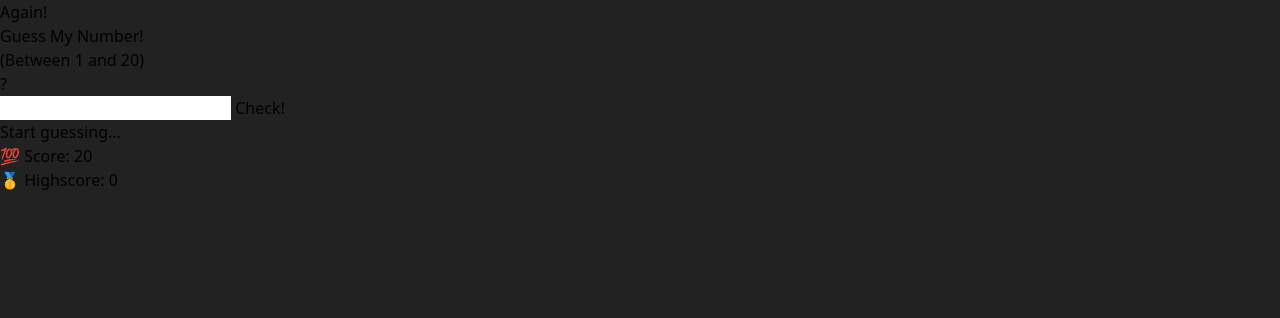
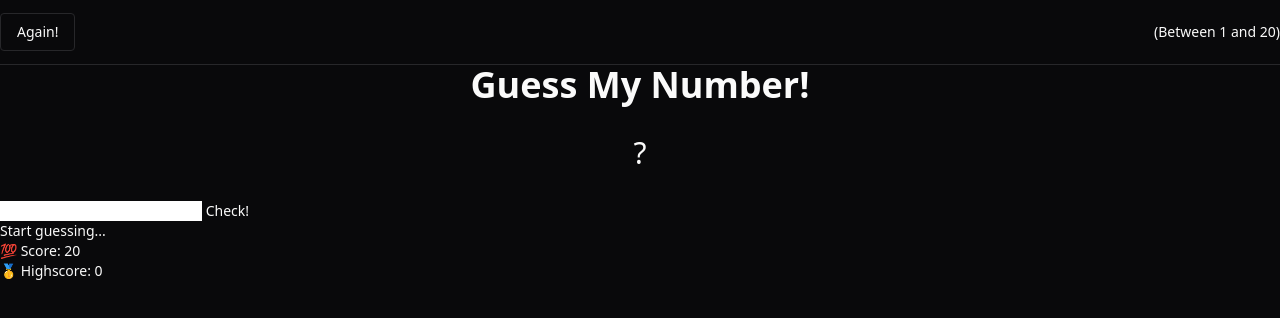
Before and after one commit to sebastianpatrickk/guess-my-number, a website: page index.html in a window 1280 px wide. Both pictures are taken after a click on the button "Again!". Drawn offline with Linux system fonts and the light colour scheme.

Commit message:
Update Prettier configuration and dependencies

```diff
--- a/index.html
+++ b/index.html
@@ -1,4 +1,4 @@
-<!DOCTYPE html>
+<!doctype html>
 <html lang="en">
   <head>
     <meta charset="UTF-8" />
@@ -7,29 +7,41 @@
     <script src="script.js" defer></script>
     <title>Guess my number</title>
   </head>
-  <body class="min-h-screen antialiased">
-    <header>
-      <button class="btn again">Again!</button>
+  <body
+    class="flex min-h-screen flex-col bg-zinc-950 text-sm text-zinc-50 antialiased"
+  >
+    <header class="w-full border-b border-zinc-800">
+      <div class="container mx-auto flex h-16 items-center justify-between">
+        <button
+          class="again rounded border border-zinc-800 px-4 py-2 transition-colors hover:bg-zinc-800"
+        >
+          Again!
+        </button>
+        <p class="between">(Between 1 and 20)</p>
+      </div>
     </header>
-    <main>
-      <section>
-        <h1>Guess My Number!</h1>
-        <p class="between">(Between 1 and 20)</p>
-        <div class="number">?</div>
+
+    <main class="flex-1">
+      <section
+        class="container mx-auto flex w-full max-w-6xl flex-col items-center"
+      >
+        <h1 class="text-4xl font-bold">Guess My Number!</h1>
+        <div class="number flex h-24 w-24 items-center justify-center">?</div>
       </section>
       <section class="">
         <input type="number" class="guess" />
         <button class="btn check">Check!</button>
       </section>
+
       <section class="">
         <p class="message">Start guessing...</p>
 
         <div class="">
-            <p class="label-score">💯 Score: <span class="score">20</span></p>
-            <p class="label-highscore">
-              🥇 Highscore: <span class="highscore">0</span>
+          <p class="label-score">💯 Score: <span class="score">20</span></p>
+          <p class="label-highscore">
+            🥇 Highscore: <span class="highscore">0</span>
+          </p>
         </div>
-        </p>
       </section>
     </main>
   </body>
--- a/package.json
+++ b/package.json
@@ -1,5 +1,7 @@
 {
   "devDependencies": {
+    "prettier": "^3.2.5",
+    "prettier-plugin-tailwindcss": "^0.5.11",
     "tailwindcss": "^3.4.1"
   },
   "name": "guess-my-number",
--- a/script.js
+++ b/script.js
@@ -25,9 +25,9 @@ function updateHighscore(newHighscore) {
   document.querySelector(".highscore").textContent = highscore;
 }
 
-function updateBodyStyle(backgroundColor, numberWidth) {
-  document.querySelector("body").style.backgroundColor = backgroundColor;
-  document.querySelector(".number").style.width = numberWidth;
+function updateBodyStyle(backgroundClass, numberClass) {
+  document.querySelector("body").classList.add(backgroundClass);
+  document.querySelector(".number").classList.add(numberClass);
 }
 
 const checkGuess = () => {
@@ -39,7 +39,7 @@ const checkGuess = () => {
     displayMessage("🎉 Correct Number!");
     document.querySelector(".number").textContent = secretNumber;
 
-    updateBodyStyle("#60b347", "30rem");
+    updateBodyStyle("bg-green-900", "text-4xl");
 
     if (score > highscore) {
       updateHighscore(score);
@@ -64,7 +64,7 @@ const resetGame = () => {
   document.querySelector(".number").textContent = "?";
   document.querySelector(".guess").value = "";
 
-  updateBodyStyle("#222", "15rem");
+  updateBodyStyle("bg-zinc-950", "text-3xl");
 };
 
 document.querySelector(".check").addEventListener("click", checkGuess);
```
Also changed, not shown: guess.html (deleted, +0 -32 lines), README.md (deleted), css/output.css, pnpm-lock.yaml (deleted), 2 other files.
